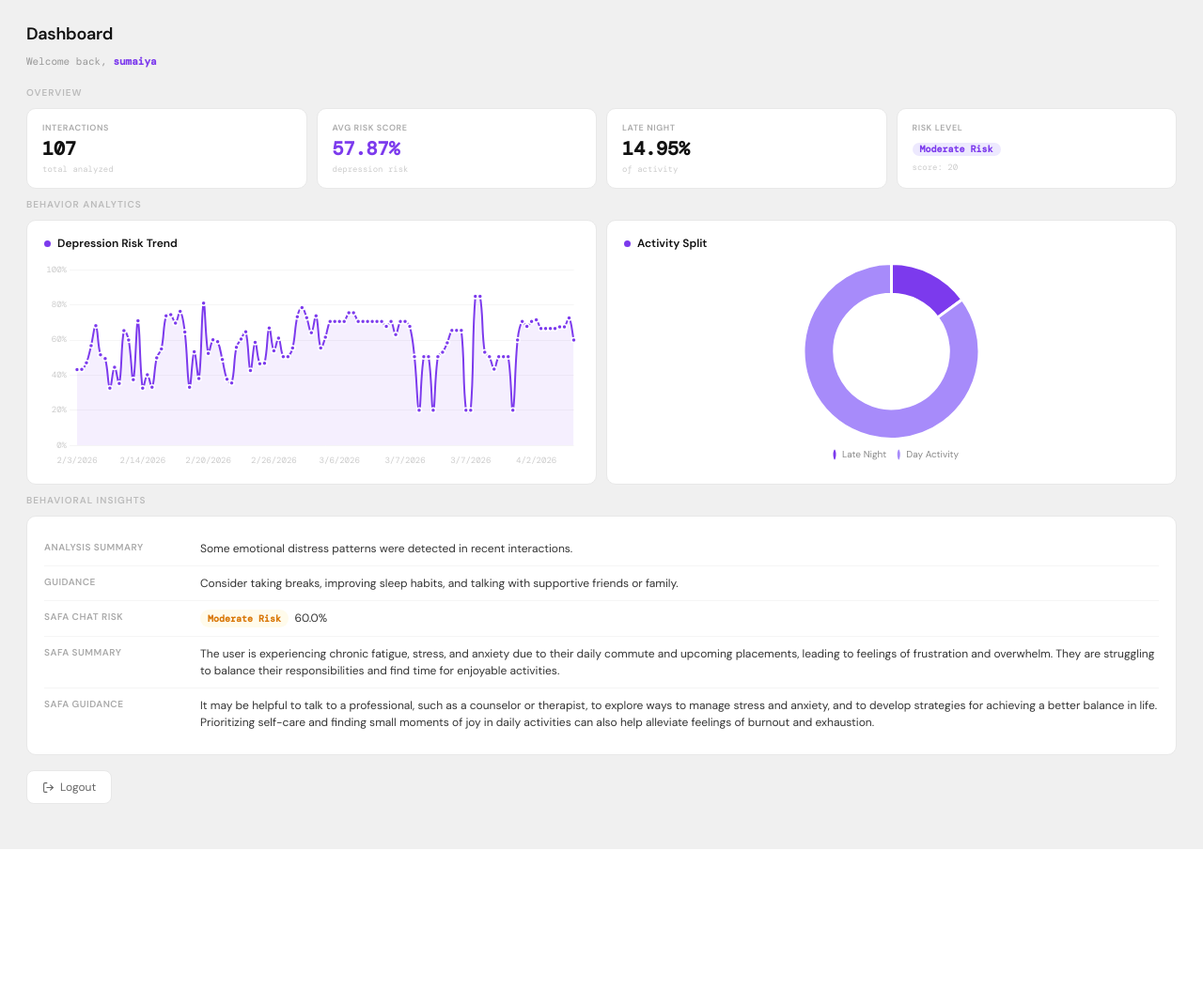
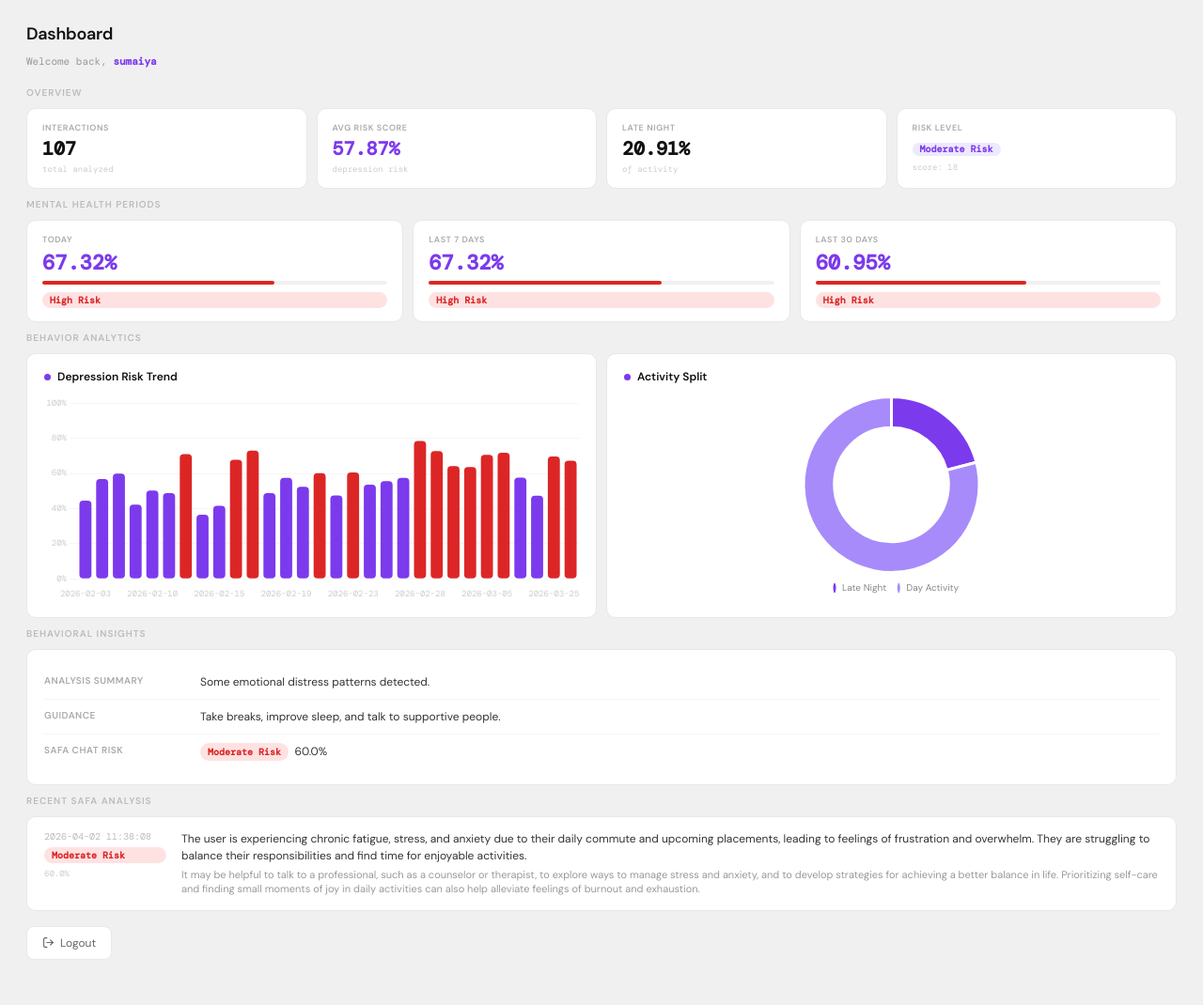
Before and after one commit to sumaiyasroses/depression_web_app, a Flask app: page /dashboard in a window 1280 px wide. Shown: the part 54-1124 px from the top of the page at 94% size. Before the commit the page ends 958 px from the top, so only its background shows below. Run offline with Flask 3, Linux system fonts and the light colour scheme; a user stored in the database is signed in; data comes from the database, SQL or seed files in the repository; both versions use the stored data as it was after the commit; parts of the project's set-up code (start-up, migrations or seed data) failed here and were passed over.

Commit message:
Dashboard Reset and Updated UI

```diff
--- a/app.py
+++ b/app.py
@@ -110,12 +110,6 @@
 # -------------------------
 # DASHBOARD
 # -------------------------
-from behavior.behavior_analyzer import (
-    calculate_behavioral_risk,
-    calculate_late_night_usage,
-    get_user_activity
-)
-
 @app.route("/dashboard")
 def dashboard():
     if "user_id" not in session:
@@ -124,90 +118,98 @@
     user_id = session["user_id"]
     history = get_user_history(user_id)
 
-
     timestamps = get_user_activity(user_id)
     late_night_ratio = calculate_late_night_usage(timestamps)
     behavior_risk = calculate_behavioral_risk(user_id)
 
     import sqlite3
+    from datetime import datetime, timedelta
+
     conn = sqlite3.connect("database.db")
     cursor = conn.cursor()
 
+    now = datetime.now()
+    today_str = now.strftime("%Y-%m-%d")
+    week_ago = (now - timedelta(days=7)).strftime("%Y-%m-%d")
+    month_ago = (now - timedelta(days=30)).strftime("%Y-%m-%d")
+
+    # Total interactions
+    cursor.execute("SELECT COUNT(*) FROM interactions WHERE user_id = ?", (user_id,))
+    total_interactions = cursor.fetchone()[0]
+
+    # Overall avg risk
+    cursor.execute("SELECT AVG(risk_score) FROM interactions WHERE user_id = ?", (user_id,))
+    avg_risk = round(cursor.fetchone()[0] or 0, 2)
+
+    # Today avg risk
     cursor.execute("""
-        SELECT COUNT(*)
+        SELECT AVG(risk_score) FROM interactions
+        WHERE user_id = ? AND DATE(timestamp) = ?
+    """, (user_id, today_str))
+    today_risk = round(cursor.fetchone()[0] or 0, 2)
+
+    # Last 7 days avg risk
+    cursor.execute("""
+        SELECT AVG(risk_score) FROM interactions
+        WHERE user_id = ? AND DATE(timestamp) >= ?
+    """, (user_id, week_ago))
+    week_risk = round(cursor.fetchone()[0] or 0, 2)
+
+    # Last 30 days avg risk
+    cursor.execute("""
+        SELECT AVG(risk_score) FROM interactions
+        WHERE user_id = ? AND DATE(timestamp) >= ?
+    """, (user_id, month_ago))
+    month_risk = round(cursor.fetchone()[0] or 0, 2)
+
+    def get_risk_level(score):
+        if score < 30:
+            return "Low Risk"
+        elif score < 60:
+            return "Moderate Risk"
+        else:
+            return "High Risk"
+
+    def get_summary_guidance(level):
+        if level == "Low Risk":
+            return (
+                "Emotional patterns look stable.",
+                "Maintain healthy routines and stay socially connected."
+            )
+        elif level == "Moderate Risk":
+            return (
+                "Some emotional distress patterns detected.",
+                "Take breaks, improve sleep, and talk to supportive people."
+            )
+        else:
+            return (
+                "Strong indicators of emotional distress detected.",
+                "Consider reaching out to a trusted person or mental health professional."
+            )
+
+    risk_level = get_risk_level(avg_risk)
+    analysis_summary, guidance = get_summary_guidance(risk_level)
+
+    today_level = get_risk_level(today_risk)
+    week_level  = get_risk_level(week_risk)
+    month_level = get_risk_level(month_risk)
+
+    # Chart data — grouped by date segments
+    cursor.execute("""
+        SELECT DATE(timestamp) as day, AVG(risk_score)
         FROM interactions
         WHERE user_id = ?
+        GROUP BY day
+        ORDER BY day ASC
     """, (user_id,))
-
-    total_interactions = cursor.fetchone()[0]
-
-    cursor.execute("""
-        SELECT AVG(risk_score)
-        FROM interactions
-        WHERE user_id = ?
-    """, (user_id,))
-
-    avg_risk = cursor.fetchone()[0]
-
-    if avg_risk:
-        avg_risk = round(avg_risk, 2)
-    else:
-        avg_risk = 0
-    if avg_risk < 30:
-        risk_level = "Low Risk"
-
-    elif avg_risk < 60:
-        risk_level = "Moderate Risk"
-
-    else:
-        risk_level = "High Risk"
-
-    if risk_level == "Low Risk":
-        analysis_summary = "Your recent interactions show generally stable emotional patterns."
-        guidance = "Maintain healthy routines, stay socially connected, and continue positive activities."
-
-    elif risk_level == "Moderate Risk":
-        analysis_summary = "Some emotional distress patterns were detected in recent interactions."
-        guidance = "Consider taking breaks, improving sleep habits, and talking with supportive friends or family."
-
-    else:
-        analysis_summary = "Strong indicators of emotional distress were detected in recent interactions."
-        guidance = "Consider reaching out to trusted people or a mental health professional for support."
-
-
-    cursor.execute("""
-        SELECT timestamp, risk_score
-        FROM interactions
-        WHERE user_id = ?
-        ORDER BY timestamp ASC
-        """, (user_id,))
-
     rows = cursor.fetchall()
-
-    dates = [r[0] for r in rows]
-    risk_values = [r[1] for r in rows]
-
-    cursor.execute("""
-    SELECT timestamp, risk_score
-    FROM interactions
-    WHERE user_id = ?
-    ORDER BY timestamp
-""", (user_id,))
-
-    rows = cursor.fetchall()
-
-    dates = []
-    risk_values = []
-
-    for row in rows:
-        dates.append(row[0])
-        risk_values.append(row[1])
+    dates       = [r[0] for r in rows]
+    risk_values = [round(r[1], 2) for r in rows]
 
     late_night_percent = round(late_night_ratio * 100, 2)
     day_percent = 100 - late_night_percent
 
-
-    # Fetch latest SAFA analysis
+    # SAFA analysis — last 3 entries
     cursor.execute("""
         CREATE TABLE IF NOT EXISTS safa_analysis (
             id INTEGER PRIMARY KEY AUTOINCREMENT,
@@ -217,18 +219,32 @@
         )
     """)
     cursor.execute("""
-        SELECT risk_score, risk_level, summary, guidance
-        FROM safa_analysis WHERE user_id=? ORDER BY id DESC LIMIT 1
+        SELECT risk_score, risk_level, summary, guidance, timestamp
+        FROM safa_analysis
+        WHERE user_id = ?
+        ORDER BY id DESC
+        LIMIT 3
     """, (user_id,))
-    safa_row     = cursor.fetchone()
-    safa_risk    = round(safa_row[0], 2) if safa_row else None
-    safa_level   = safa_row[1]           if safa_row else None
-    safa_summary = safa_row[2]           if safa_row else None
-    safa_guidance= safa_row[3]           if safa_row else None
+    safa_rows = cursor.fetchall()
 
+    # Latest single entry (for existing references)
+    safa_risk     = round(safa_rows[0][0], 2) if safa_rows else None
+    safa_level    = safa_rows[0][1]            if safa_rows else None
+    safa_summary  = safa_rows[0][2]            if safa_rows else None
+    safa_guidance = safa_rows[0][3]            if safa_rows else None
+
+    # Recent list for new UI
+    recent_safa = []
+    for row in safa_rows:
+        recent_safa.append({
+            "risk_score": round(row[0], 2),
+            "risk_level": row[1],
+            "summary":    row[2],
+            "guidance":   row[3],
+            "timestamp":  row[4]
+        })
 
     conn.close()
-
 
     return render_template(
         "dashboard.html",
@@ -249,10 +265,14 @@
         safa_level=safa_level,
         safa_summary=safa_summary,
         safa_guidance=safa_guidance,
-
+        recent_safa=recent_safa,
+        today_risk=today_risk,
+        today_level=today_level,
+        week_risk=week_risk,
+        week_level=week_level,
+        month_risk=month_risk,
+        month_level=month_level,
     )
-
-
 
 # -------------------------
 # ANALYZE
--- a/templates/dashboard.html
+++ b/templates/dashboard.html
@@ -21,21 +21,22 @@
     width: 100%;
 }
 
-.dash-header {
-    margin-bottom: 20px;
-}
+.dash-header { margin-bottom: 20px; }
+
 .dash-header h1 {
     font-size: 18px;
     font-weight: 600;
     color: #111;
     letter-spacing: -0.3px;
 }
+
 .dash-header p {
     font-size: 11px;
     color: #999;
     margin-top: 2px;
     font-family: 'DM Mono', monospace;
 }
+
 .dash-header span { color: #7c3aed; font-weight: 600; }
 
 .section-title {
@@ -47,8 +48,7 @@
     margin-bottom: 10px;
 }
 
-/* ── Stat cards + everything uses same grid ── */
-.content-grid {
+.stats-row {
     display: grid;
     grid-template-columns: repeat(4, 1fr);
     gap: 10px;
@@ -74,6 +74,7 @@
     text-transform: uppercase;
     letter-spacing: 0.6px;
 }
+
 .stat-value {
     font-size: 20px;
     font-weight: 600;
@@ -81,12 +82,15 @@
     font-family: 'DM Mono', monospace;
     line-height: 1;
 }
+
 .stat-value.accent { color: #7c3aed; }
+
 .stat-sub {
     font-size: 9px;
     color: #ccc;
     font-family: 'DM Mono', monospace;
 }
+
 .risk-badge {
     display: inline-block;
     padding: 2px 8px;
@@ -94,11 +98,60 @@
     font-size: 10px;
     font-weight: 600;
     font-family: 'DM Mono', monospace;
-    background: #ede9fe;
-    color: #7c3aed;
 }
 
-/* ── Charts row: same grid, chart cards span 2 cols each ── */
+.risk-badge.low  { background: #dcfce7; color: #16a34a; }
+.risk-badge.mod  { background: #ede9fe; color: #7c3aed; }
+.risk-badge.high { background: #fee2e2; color: #dc2626; }
+
+.period-row {
+    display: grid;
+    grid-template-columns: repeat(3, 1fr);
+    gap: 10px;
+    width: 100%;
+    margin-bottom: 10px;
+}
+
+.period-card {
+    background: #fff;
+    border: 1px solid #e8e8e8;
+    border-radius: 10px;
+    padding: 14px 16px;
+    min-width: 0;
+    display: flex;
+    flex-direction: column;
+    gap: 8px;
+}
+
+.period-label {
+    font-size: 9px;
+    font-weight: 600;
+    color: #aaa;
+    text-transform: uppercase;
+    letter-spacing: 0.6px;
+}
+
+.period-score {
+    font-size: 22px;
+    font-weight: 600;
+    font-family: 'DM Mono', monospace;
+    color: #7c3aed;
+    line-height: 1;
+}
+
+.period-bar-bg {
+    width: 100%;
+    height: 4px;
+    background: #f0f0f0;
+    border-radius: 4px;
+}
+
+.period-bar-fill {
+    height: 4px;
+    border-radius: 4px;
+    transition: width 0.6s ease;
+}
+
 .charts-grid {
     display: grid;
     grid-template-columns: repeat(4, 1fr);
@@ -125,6 +178,7 @@
     align-items: center;
     gap: 7px;
 }
+
 .card-title::before {
     content: '';
     width: 7px;
@@ -134,20 +188,19 @@
     flex-shrink: 0;
 }
 
-/* Canvas containers — fixed equal height */
 .chart-wrap {
     width: 100%;
     height: 220px;
     position: relative;
 }
 
-/* ── Insights card: full width ── */
 .insights-card {
     background: #fff;
     border: 1px solid #e8e8e8;
     border-radius: 10px;
     padding: 16px 18px;
-    margin-bottom: 16px;
+    margin-bottom: 10px;
+    width: 100%;
 }
 
 .insight-row {
@@ -156,7 +209,9 @@
     display: flex;
     gap: 16px;
 }
+
 .insight-row:last-child { border-bottom: none; }
+
 .insight-key {
     font-size: 10px;
     color: #aaa;
@@ -166,11 +221,58 @@
     min-width: 150px;
     padding-top: 1px;
 }
+
 .insight-val {
     font-size: 12px;
     color: #333;
     line-height: 1.5;
     flex: 1;
+}
+
+.safa-list {
+    display: flex;
+    flex-direction: column;
+    gap: 10px;
+    margin-bottom: 16px;
+}
+
+.safa-entry {
+    background: #fff;
+    border: 1px solid #e8e8e8;
+    border-radius: 10px;
+    padding: 14px 18px;
+    display: flex;
+    gap: 16px;
+    align-items: flex-start;
+    min-width: 0;
+}
+
+.safa-meta {
+    min-width: 130px;
+    display: flex;
+    flex-direction: column;
+    gap: 5px;
+}
+
+.safa-time {
+    font-size: 10px;
+    color: #bbb;
+    font-family: 'DM Mono', monospace;
+}
+
+.safa-content { flex: 1; min-width: 0; }
+
+.safa-summary-text {
+    font-size: 12px;
+    color: #333;
+    line-height: 1.5;
+    margin-bottom: 4px;
+}
+
+.safa-guidance-text {
+    font-size: 11px;
+    color: #999;
+    line-height: 1.4;
 }
 
 .logout-btn {
@@ -187,14 +289,13 @@
     text-decoration: none;
     transition: background 0.15s, color 0.15s;
 }
+
 .logout-btn:hover {
     background: #fef2f2;
     color: #dc2626;
     border-color: #fecaca;
 }
-.badge-high     { background:#fef2f2; color:#dc2626; }
-.badge-moderate { background:#fffbeb; color:#d97706; }
-.badge-low      { background:#f0fdf4; color:#16a34a; }
+
 </style>
 
 <div class="dashboard">
@@ -205,7 +306,7 @@
     </div>
 
     <div class="section-title">Overview</div>
-    <div class="content-grid">
+    <div class="stats-row">
         <div class="stat-card">
             <div class="stat-label">Interactions</div>
             <div class="stat-value">{{ total_interactions }}</div>
@@ -224,10 +325,42 @@
         <div class="stat-card">
             <div class="stat-label">Risk Level</div>
             <div class="stat-value" style="font-size:13px; padding-top:3px;">
-                <span class="risk-badge">{{ risk_level }}</span>
+                <span id="overall-badge" class="risk-badge">{{ risk_level }}</span>
             </div>
             <div class="stat-sub">score: {{ behavior_risk }}</div>
         </div>
+    </div>
+
+    <div class="section-title">Mental Health Periods</div>
+    <div class="period-row">
+
+        <div class="period-card">
+            <div class="period-label">Today</div>
+            <div class="period-score">{{ today_risk }}%</div>
+            <div class="period-bar-bg">
+                <div class="period-bar-fill" id="bar-today"></div>
+            </div>
+            <span class="risk-badge" id="badge-today">{{ today_level }}</span>
+        </div>
+
+        <div class="period-card">
+            <div class="period-label">Last 7 Days</div>
+            <div class="period-score">{{ week_risk }}%</div>
+            <div class="period-bar-bg">
+                <div class="period-bar-fill" id="bar-week"></div>
+            </div>
+            <span class="risk-badge" id="badge-week">{{ week_level }}</span>
+        </div>
+
+        <div class="period-card">
+            <div class="period-label">Last 30 Days</div>
+            <div class="period-score">{{ month_risk }}%</div>
+            <div class="period-bar-bg">
+                <div class="period-bar-fill" id="bar-month"></div>
+            </div>
+            <span class="risk-badge" id="badge-month">{{ month_level }}</span>
+        </div>
+
     </div>
 
     <div class="section-title">Behavior Analytics</div>
@@ -245,6 +378,7 @@
             </div>
         </div>
     </div>
+
     <div class="section-title">Behavioral Insights</div>
     <div class="insights-card">
         <div class="insight-row">
@@ -255,28 +389,36 @@
             <div class="insight-key">Guidance</div>
             <div class="insight-val">{{ guidance }}</div>
         </div>
-
-{% if safa_summary %}
+        {% if safa_risk %}
         <div class="insight-row">
             <div class="insight-key">SAFA Chat Risk</div>
             <div class="insight-val">
-        <span class="risk-badge badge-{{ safa_level | lower | replace(' risk','') | replace(' ','') }}">
-            {{ safa_level }}
-        </span>
+                <span class="risk-badge" id="badge-safa">{{ safa_level }}</span>
                 &nbsp;{{ safa_risk }}%
             </div>
         </div>
-<div class="insight-row">
-    <div class="insight-key">SAFA Summary</div>
-    <div class="insight-val">{{ safa_summary }}</div>
+        {% endif %}
     </div>
-<div class="insight-row">
-    <div class="insight-key">SAFA Guidance</div>
-    <div class="insight-val">{{ safa_guidance }}</div>
+
+    {% if recent_safa %}
+    <div class="section-title">Recent SAFA Analysis</div>
+    <div class="safa-list">
+        {% for entry in recent_safa %}
+        <div class="safa-entry">
+            <div class="safa-meta">
+                <div class="safa-time">{{ entry.timestamp }}</div>
+                <span class="risk-badge" data-score="{{ entry.risk_score }}">{{ entry.risk_level }}</span>
+                <div class="stat-sub">{{ entry.risk_score }}%</div>
+            </div>
+            <div class="safa-content">
+                <div class="safa-summary-text">{{ entry.summary }}</div>
+                <div class="safa-guidance-text">{{ entry.guidance }}</div>
+            </div>
+        </div>
+        {% endfor %}
     </div>
     {% endif %}
 
-</div>
     <a href="/logout" class="logout-btn">
         <svg width="13" height="13" viewBox="0 0 24 24" fill="none" stroke="currentColor" stroke-width="2" stroke-linecap="round" stroke-linejoin="round">
             <path d="M9 21H5a2 2 0 0 1-2-2V5a2 2 0 0 1 2-2h4"/>
@@ -289,43 +431,90 @@
 </div>
 
 <script>
-const dates = JSON.parse('{{ dates | tojson | safe }}');
-const riskValues = JSON.parse('{{ risk_values | tojson | safe }}');
-const formattedDates = dates.map(d => new Date(d).toLocaleDateString());
 
-const purple = '#7c3aed';
-const purpleLight = 'rgba(124,58,237,0.08)';
+function riskClass(score) {
+    if (score < 30) return 'low';
+    if (score < 60) return 'mod';
+    return 'high';
+}
+
+function riskColor(score) {
+    if (score < 30) return '#16a34a';
+    if (score < 60) return '#7c3aed';
+    return '#dc2626';
+}
+
+function applyBadge(id, score) {
+    var el = document.getElementById(id);
+    if (el) el.classList.add(riskClass(score));
+}
+
+function applyBar(id, score) {
+    var el = document.getElementById(id);
+    if (el) {
+        el.style.width = score + '%';
+        el.style.background = riskColor(score);
+    }
+}
+
+var todayRisk = parseFloat("{{ today_risk }}");
+var weekRisk  = parseFloat("{{ week_risk }}");
+var monthRisk = parseFloat("{{ month_risk }}");
+var avgRisk   = parseFloat("{{ avg_risk }}");
+var safaRisk  = parseFloat("{{ safa_risk if safa_risk else 0 }}");
+
+applyBadge('overall-badge', avgRisk);
+applyBar('bar-today', todayRisk);
+applyBadge('badge-today', todayRisk);
+applyBar('bar-week', weekRisk);
+applyBadge('badge-week', weekRisk);
+applyBar('bar-month', monthRisk);
+applyBadge('badge-month', monthRisk);
+
+var safaBadge = document.getElementById('badge-safa');
+if (safaBadge) applyBadge('badge-safa', safaRisk);
+
+document.querySelectorAll('[data-score]').forEach(function(el) {
+    var score = parseFloat(el.getAttribute('data-score'));
+    el.classList.add(riskClass(score));
+});
+
+var dates      = JSON.parse('{{ dates | tojson | safe }}');
+var riskValues = JSON.parse('{{ risk_values | tojson | safe }}');
+var segmentColors = riskValues.map(function(v) { return riskColor(v); });
 
 new Chart(document.getElementById("riskChart"), {
-    type: "line",
+    type: "bar",
     data: {
-        labels: formattedDates,
+        labels: dates,
         datasets: [{
             data: riskValues,
-            fill: true,
-            borderColor: purple,
-            backgroundColor: purpleLight,
-            borderWidth: 2,
-            tension: 0.4,
-            pointRadius: 2.5,
-            pointBackgroundColor: purple,
-            pointBorderColor: '#fff',
-            pointBorderWidth: 1.5
+            backgroundColor: segmentColors,
+            borderRadius: 4,
+            borderSkipped: false
         }]
     },
     options: {
         responsive: true,
         maintainAspectRatio: false,
-        plugins: { legend: { display: false } },
+        plugins: {
+            legend: { display: false },
+            tooltip: {
+                callbacks: {
+                    label: function(ctx) { return ctx.parsed.y + '%'; }
+                }
+            }
+        },
         scales: {
             y: {
-                min: 0, max: 100,
+                min: 0,
+                max: 100,
                 grid: { color: '#f5f5f5' },
                 border: { display: false },
                 ticks: {
                     font: { family: 'DM Mono', size: 9 },
                     color: '#ccc',
-                    callback: v => v + '%',
+                    callback: function(v) { return v + '%'; },
                     maxTicksLimit: 6
                 }
             },
@@ -343,8 +532,8 @@
     }
 });
 
-const night = JSON.parse('{{ late_night_percent | tojson | safe }}');
-const day = JSON.parse('{{ day_percent | tojson | safe }}');
+var night = parseFloat("{{ late_night_percent }}");
+var day   = parseFloat("{{ day_percent }}");
 
 new Chart(document.getElementById("sleepChart"), {
     type: "doughnut",
@@ -376,6 +565,7 @@
         }
     }
 });
+
 </script>
 
 {% endblock %}
```
Also changed, not shown: database.db, ml/train_model.py (line endings or trailing spaces). Lines whose indentation alone changed are shown as unchanged.
